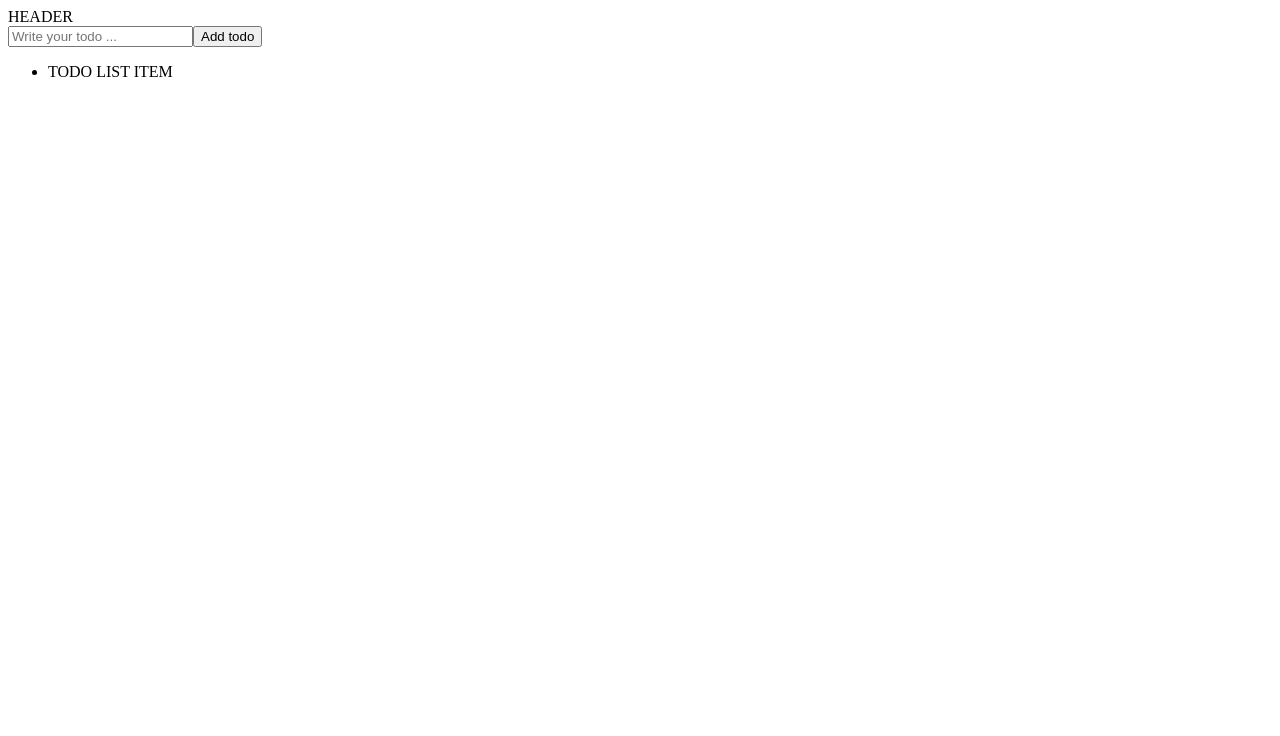
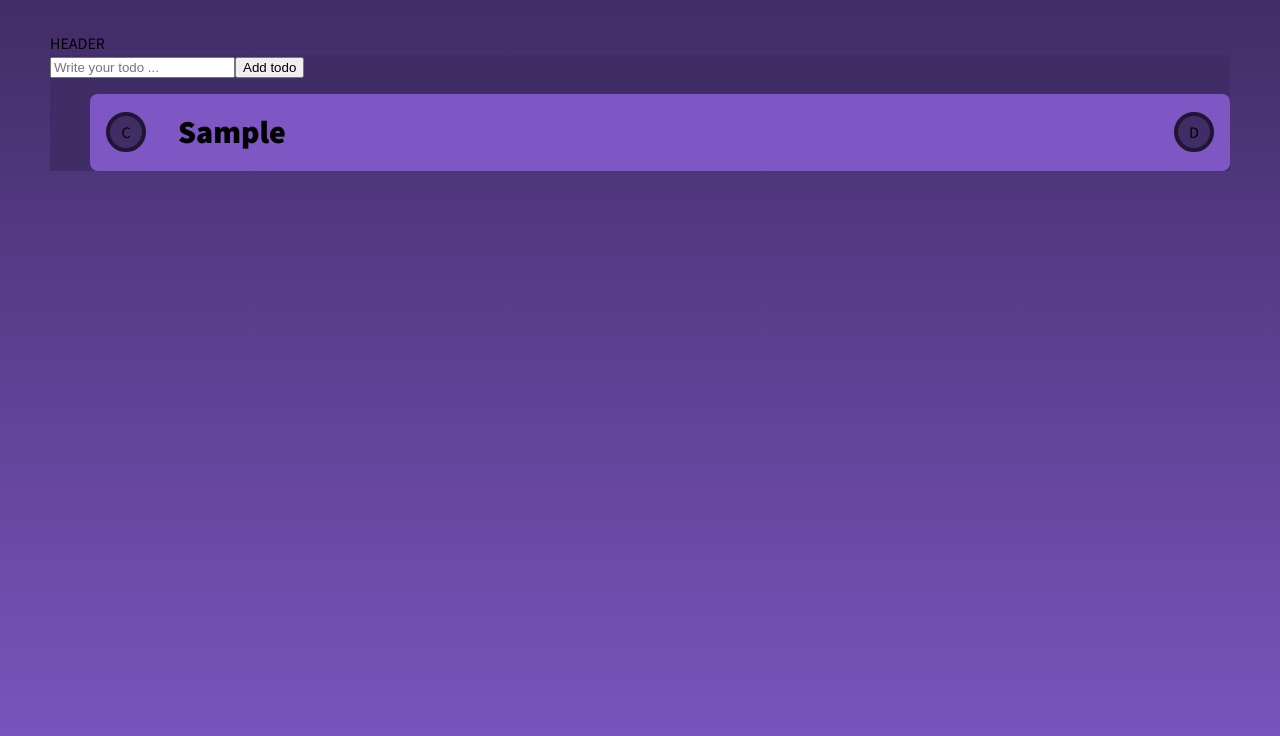
Before and after one commit to pgmgent-1920-students/react-todo, a React app in the folder client/: page / in a window 1280 px wide. Both pictures are taken after typing "Sample" into the empty fields and a click on the input "Add todo". Built offline with nearby package versions, Linux system fonts and the light colour scheme.

Commit message:
Added props in the chain

```diff
--- a/client/package.json
+++ b/client/package.json
@@ -6,6 +6,7 @@
     "@testing-library/jest-dom": "^4.2.4",
     "@testing-library/react": "^9.3.2",
     "@testing-library/user-event": "^7.1.2",
+    "classnames": "^2.2.6",
     "react": "^16.13.1",
     "react-dom": "^16.13.1",
     "react-scripts": "3.4.1",
--- a/client/src/app/App.css
+++ b/client/src/app/App.css
@@ -1,38 +1,50 @@
-.App {
-  text-align: center;
+@import url('https://fonts.googleapis.com/css?family=Source+Sans+Pro:300,300i,400,400i,600,600i,700,700i,900&display=swap');
+
+:root {
+  --color-purple: #7E57C5;
+  --color-purple-dark: #412D66;
+  --color-purple-darkest: #201633;
+  --color-green: #5AB946;
+  --color-red: #ED0034;
+  --color-black: #000;
+  --spacer: 16px;
+  --font-family-sourcesanspro: 'Source Sans Pro', sans-serif;
 }
 
-.App-logo {
-  height: 40vmin;
-  pointer-events: none;
+html, body {
+  margin: 0;
+  padding: 0;
 }
 
-@media (prefers-reduced-motion: no-preference) {
-  .App-logo {
-    animation: App-logo-spin infinite 20s linear;
-  }
+body {
+  font-family: var(--font-family-sourcesanspro);
+  font-size: 16px;
+
+  font-weight: 400;
+  line-height: 1.42;
+
+  color: var(--color-black);
 }
 
-.App-header {
-  background-color: #282c34;
-  min-height: 100vh;
-  display: flex;
-  flex-direction: column;
-  align-items: center;
-  justify-content: center;
-  font-size: calc(10px + 2vmin);
-  color: white;
+h1, h2, h3, h4, h5, h6 {
+  font-family: var(--font-family-sourcesanspro);
+
+  font-weight: 900;
+  line-height: 1.42;
 }
 
-.App-link {
-  color: #61dafb;
+.app {
+  width: 100vw;
+  min-height: 100vh;
+  background: linear-gradient(to bottom, var(--color-purple-dark) 0%, var(--color-purple) 100%);
 }
 
-@keyframes App-logo-spin {
-  from {
-    transform: rotate(0deg);
-  }
-  to {
-    transform: rotate(360deg);
-  }
+.app__container {
+  max-width: 1180px;
+  margin: 0 auto;
+  padding: calc(var(--spacer) * 2) 0;
 }
+
+.app__main {
+  background: var(--color-purple-dark);
+}
--- a/client/src/app/App.js
+++ b/client/src/app/App.js
@@ -30,13 +30,21 @@ function App() {
     ]);
   };
 
+  const completeTodo = (id, completed) => {
+    setTodos([
+      ...todos.map((todo) => todo.id === id ? {...todo, completed: completed } : todo)
+    ]);
+  };
+
   return (
     <div className="app">
-      <Header />
-      <main className="">
-        <TodoForm addTodo={addTodo} />
-        <TodoList todos={todos}  />
-      </main>
+      <div className="app__container">
+        <Header />
+        <main className="app__main">
+          <TodoForm addTodo={addTodo} />
+          <TodoList todos={todos} completeTodo={(id, completed) => completeTodo(id, completed)}  />
+        </main>
+      </div>
     </div>
   );
 }
--- /dev/null
+++ b/client/src/app/components/todo/TodoList.css
@@ -0,0 +1,23 @@
+.todo-list {
+
+}
+
+.todo-list > ul {
+  margin: 0;
+  padding: var(--spacer);
+  list-style: none;
+
+  flex-direction: column;
+  flex-wrap: nowrap;
+}
+
+.todo-list > ul > li {
+  padding: var(--spacer) calc(var(--spacer) * 2);
+  margin-bottom: var(--spacer);
+
+  font-size: 1.4rem;
+}
+
+.todo-list > ul > li:last-of-type {
+  margin-bottom: 0;
+}
--- a/client/src/app/components/todo/TodoList.js
+++ b/client/src/app/components/todo/TodoList.js
@@ -2,7 +2,7 @@ import React from 'react';
 
 import TodoListItem from './TodoListItem';
 
-const TodoList = ({todos}) => {
+const TodoList = ({todos, completeTodo}) => {
 
   return (
     <div className="todo-list-container">
@@ -10,7 +10,7 @@ const TodoList = ({todos}) => {
         {(!!todos && todos.length > 0)
         ? (
           <ul>
-            {todos.map((todo) => <TodoListItem />)}
+            {todos.map((todo) => <TodoListItem todo={todo} key={todo.id} completeTodo={(id, completed) => completeTodo(id, completed)} />)}
           </ul>
         )
         : (
--- /dev/null
+++ b/client/src/app/components/todo/TodoListItem.css
@@ -0,0 +1,63 @@
+.todo-list__item {
+  cursor: hand;
+  cursor: pointer;
+
+  background: var(--color-purple);
+  border-radius: calc(var(--spacer) / 2);
+
+  padding: var(--spacer);
+
+  display: flex;
+  flex-direction: row;
+  flex-wrap: nowrap;
+  align-items: center;
+}
+
+.todo-list__item > h1 {
+  margin: 0;
+  padding: 0;
+
+  flex: 1;
+  order: 2;
+
+  font-size: 2rem;
+}
+
+.todo-list__item--completed > h1 {
+  text-decoration: line-through 4px solid;
+}
+
+.todo-list__item > .btn-complete {
+  order: 1;
+  margin-right: calc(var(--spacer) * 2);
+
+  border: 4px solid var(--color-purple-darkest);
+  background: var(--color-purple-dark);
+  width: 32px;
+  height: 32px;
+  border-radius: 50%;
+
+  text-align: center;
+  line-height: 32px;
+}
+
+.todo-list__item--completed > .btn-complete {
+  background: var(--color-green);
+}
+
+.todo-list__item > .btn-remove {
+  order: 3;
+
+  border: 4px solid var(--color-purple-darkest);
+  background: var(--color-purple-dark);
+  width: 32px;
+  height: 32px;
+  border-radius: 50%;
+
+  text-align: center;
+  line-height: 32px;
+}
+
+.todo-list__item > .btn-remove:hover {
+  background: var(--color-red);
+}
--- a/client/src/app/components/todo/TodoListItem.js
+++ b/client/src/app/components/todo/TodoListItem.js
@@ -1,9 +1,14 @@
 import React from 'react';
+import classnames from 'classnames';
 
-const TodoListItem = () => {
+import './TodoListItem.css';
+
+const TodoListItem = ({todo, completeTodo}) => {
   return (
-    <li className="todo-list__item">
-      TODO LIST ITEM
+    <li className={classnames('todo-list__item', (todo.completed) ? 'todo-list__item--completed' : '')}>
+      <h1>{todo.message}</h1>
+      <span className="btn-complete" onClick={(ev) => completeTodo(todo.id, !todo.completed)}>C</span>
+      <span className="btn-remove">D</span>
     </li>
   );
 };
```
Also changed, not shown: 1 other file.
